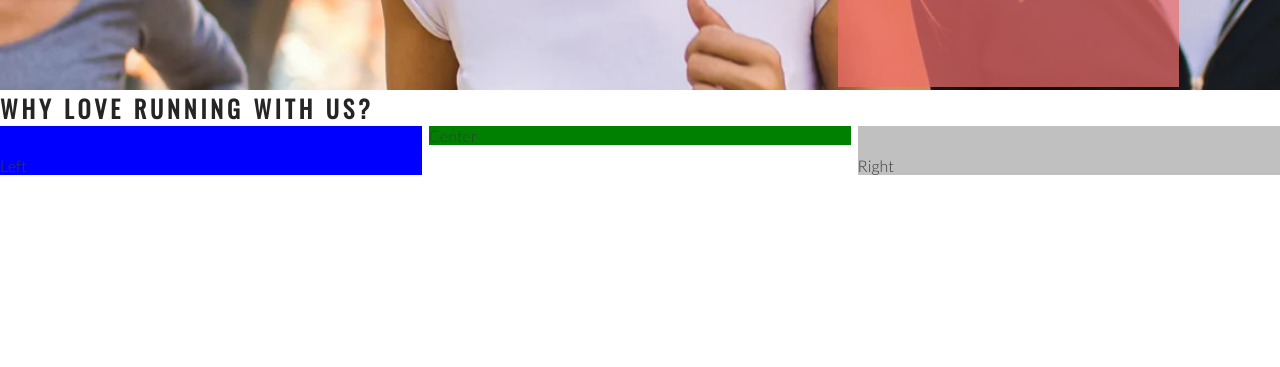
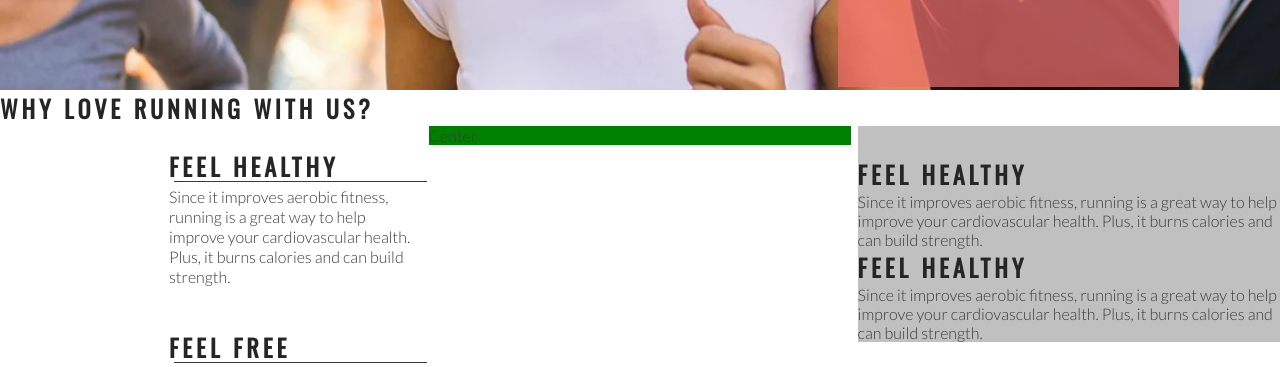
Before and after one commit to bdolan55/love-running-practice1, a plain HTML site: page index.html in a window 1280 px wide. Shown: the part 585-952 px from the top of the page. Drawn offline with nearby package versions, Linux system fonts and the light colour scheme.

Commit message:
Left about content and styling

```diff
--- a/assets/css/styles.css
+++ b/assets/css/styles.css
@@ -117,7 +117,6 @@ h1, h2 {
     padding-top: 30px;
     width: 33%;
     float: left;
-    background-color: blue;
 }
 
 #right-about {
@@ -132,3 +131,17 @@ h1, h2 {
     margin: 0 auto;
     background-color: green;
 }
+
+hr {
+    border-top: 1px solid #3a3a3a;
+    width: 100%;
+    margin: 5px;
+}
+
+.left-about-heading {
+    width: 60%;
+    float: right;
+    line-height: 20px;
+    clear: both;
+    margin-bottom: 50px;
+}
--- a/index.html
+++ b/index.html
@@ -45,8 +45,36 @@
     </section>
     <section id="club-ethos">
         <h1>Why Love Running with Us?</h1>
-        <div id="left-about">Left</div>
-        <div id="right-about">Right</div>
+        <div id="left-about">
+            <div class="left-about-heading">
+                <h2>Feel Healthy</h2>
+                <hr>
+                <p>Since it improves aerobic fitness, running is a great way to help
+                   improve your cardiovascular health. Plus, it burns calories and can
+                   build strength.</p>
+            </div>
+            <div class="left-about-heading">
+                <h2>Feel Free</h2>
+                <hr>
+                <p>Physical exercise, running included, is known to release endorphins
+                    in the brain. Endorphins make you more energetic, more awake and, yes,
+                    happier.</p>
+            </div>
+        </div>
+        <div id="right-about">
+            <div>
+                <h2>Feel Healthy</h2>
+                <p>Since it improves aerobic fitness, running is a great way to help
+                   improve your cardiovascular health. Plus, it burns calories and can
+                   build strength.</p>
+            </div>
+            <div>
+                <h2>Feel Healthy</h2>
+                <p>Since it improves aerobic fitness, running is a great way to help
+                   improve your cardiovascular health. Plus, it burns calories and can
+                   build strength.</p>
+            </div>
+        </div>
         <div id="center-about">Center</div>
     </section>
     <section>
```
